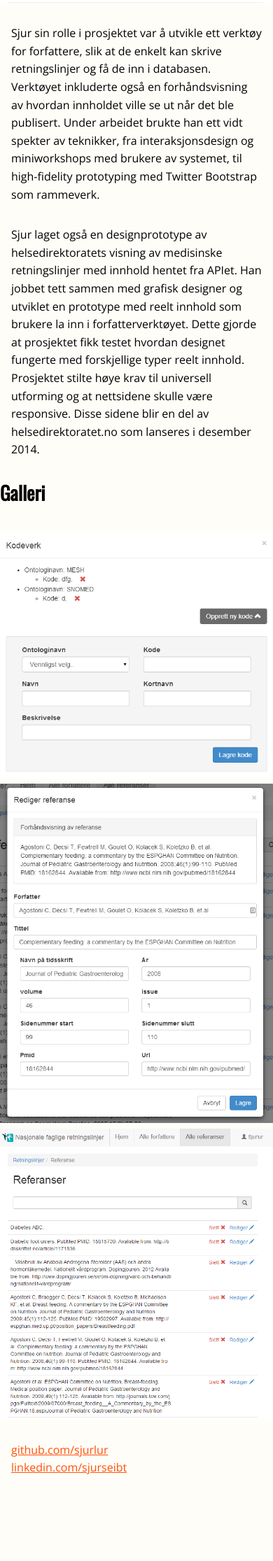
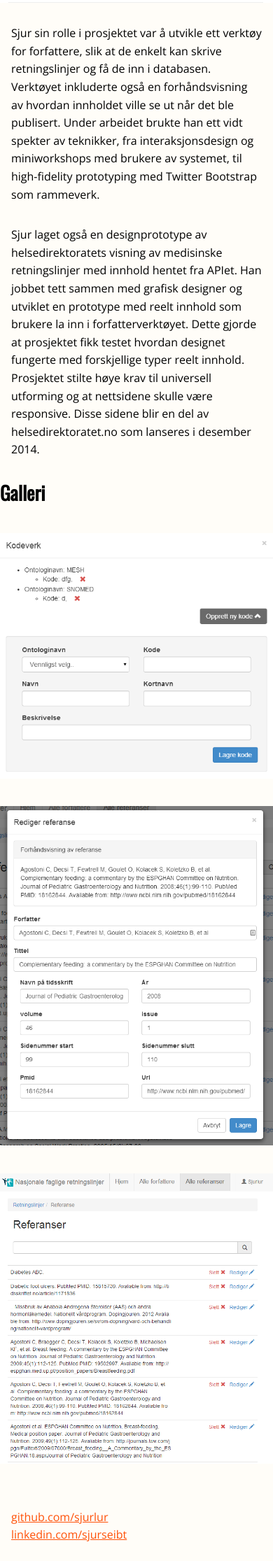
Before and after one commit to sjurlur/sjurlur.github.io, a Jekyll site: the page built from _posts/2014-12-01-helsedirektoratet-forfatterverktoy.html, in a window 390 px wide. Shown: the part 728-2959 px from the top of the page at 70% size. Built offline with Jekyll 4.4.1, drawn with Linux system fonts in a browser that asks for light colours; nearby versions of some CDN libraries; library files that are not in the unit come from our copies; Markdown is read by kramdown in place of the engine named in the settings; before the commit the page ends 2863 px from its top, so only the background shows below that.

Commit message:
padding on gallery items on small screens

```diff
--- a/_scss/main.scss
+++ b/_scss/main.scss
@@ -172,6 +172,7 @@ body{
 	padding-top: 1em;
 }
 .gallery-img{
+	padding-bottom: 2em;
 	@include breakpoint(600px){
 		padding: .2em;
 		background: $color-orange;
--- a/css/main.css
+++ b/css/main.css
@@ -262,6 +262,9 @@ body:after {
   padding-top: 1em;
 }
 
+.gallery-img {
+  padding-bottom: 2em;
+}
 @media (min-width: 600px) {
   .gallery-img {
     padding: .2em;
```
